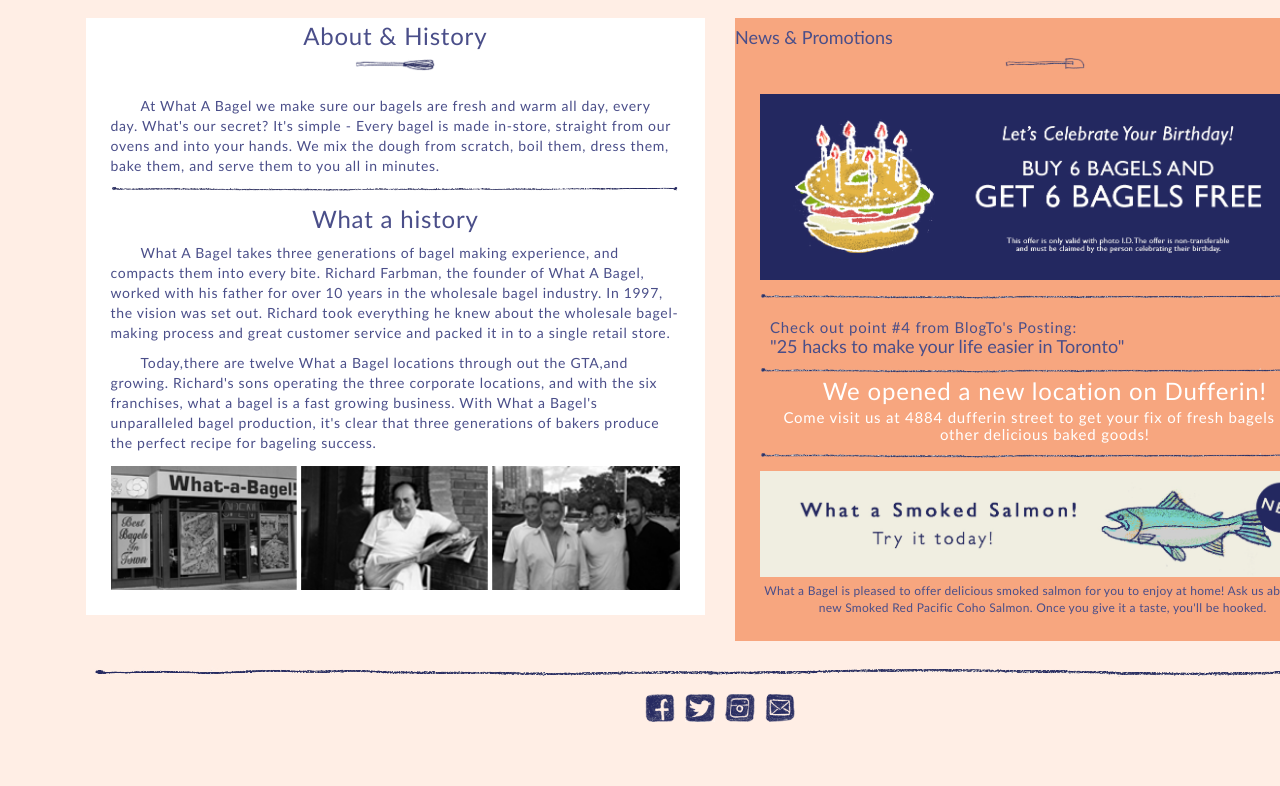
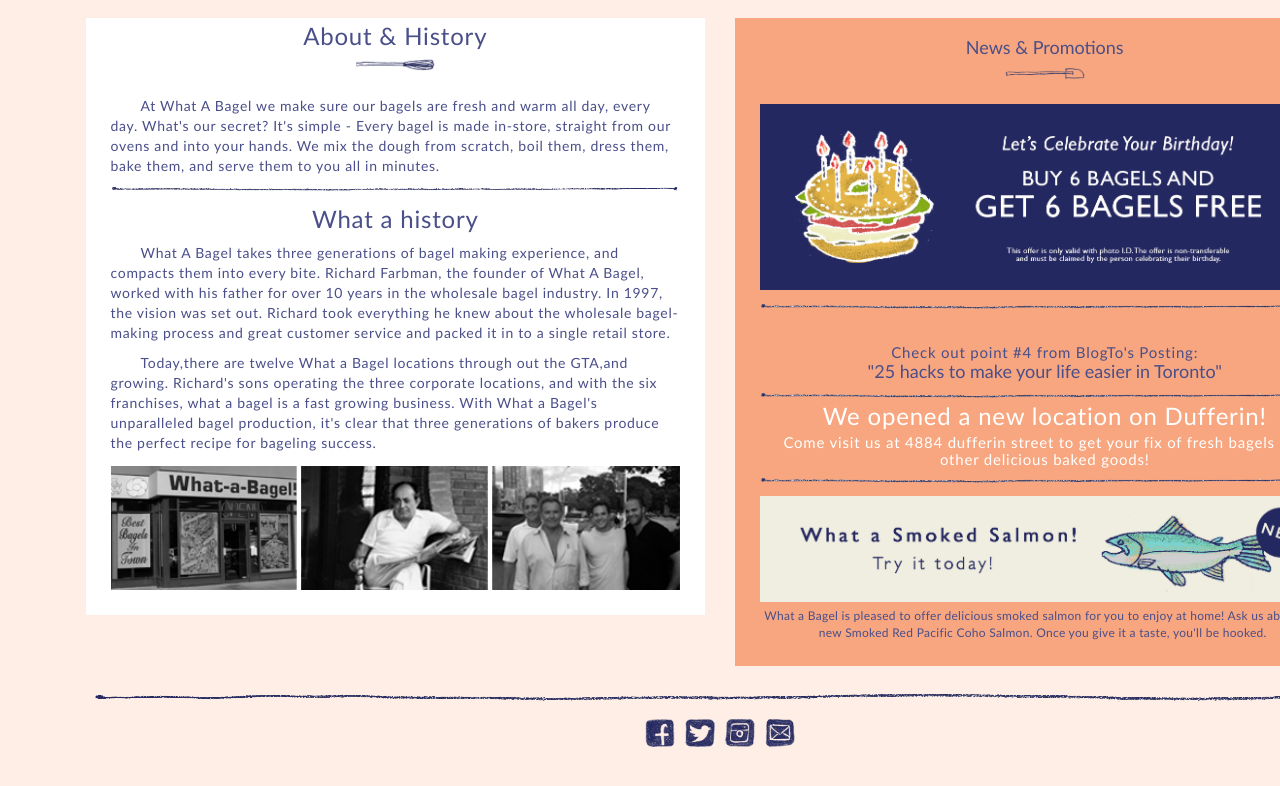
Before and after one commit to dasommade/dasommade.github.io, a plain HTML site: page index.html in a window 1280 px wide. Shown: the part 1215-2001 px from the top of the page. Before the commit the page ends 1976 px from the top, so only its background shows below. Drawn offline with nearby package versions, Linux system fonts and the light colour scheme; a script that the page names is missing.

Commit message:
Update styles.css

```diff
--- a/css/styles.css
+++ b/css/styles.css
@@ -174,9 +174,9 @@ section.two {
 	background-color: #f7a67f;
 }
 
-section h6 {
+section h4 {
 	text-align: center;
-	letter-spacing: 3px;
+	letter-spacing: 0px;
 	padding-top:10px;
 }
 
```
